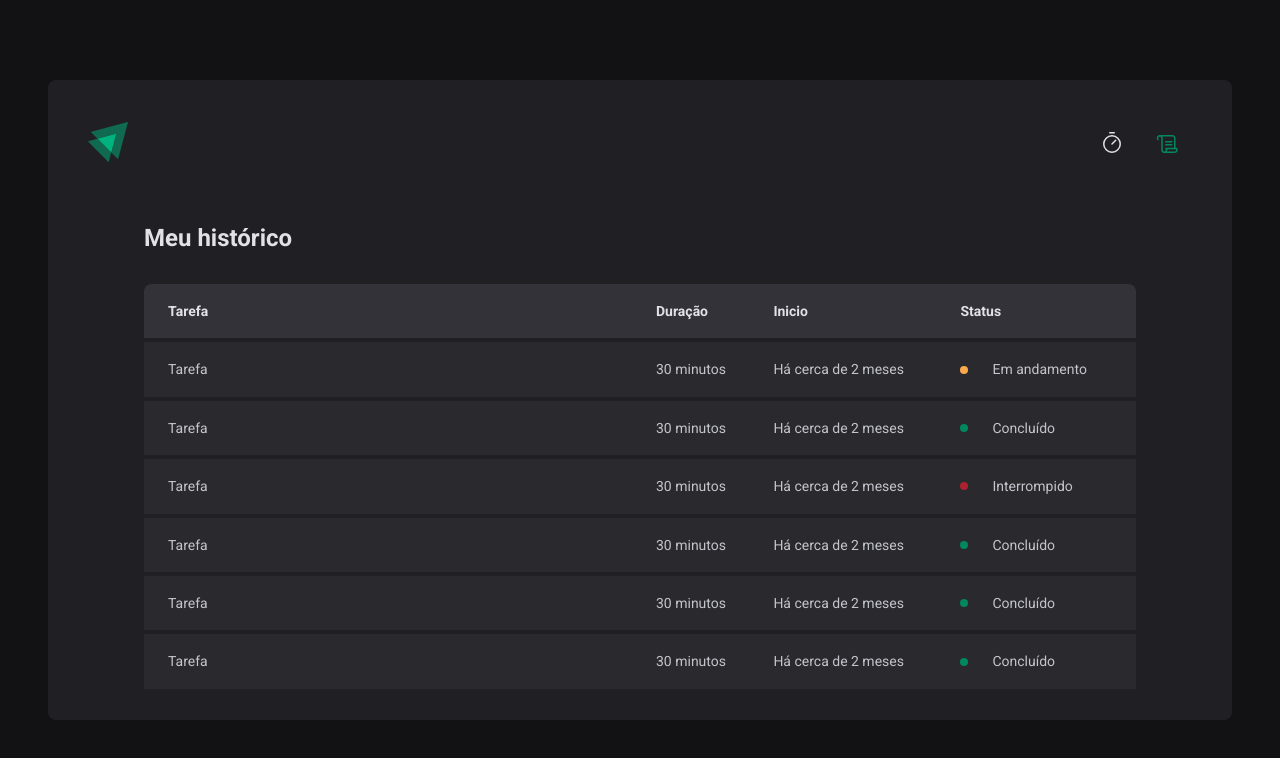
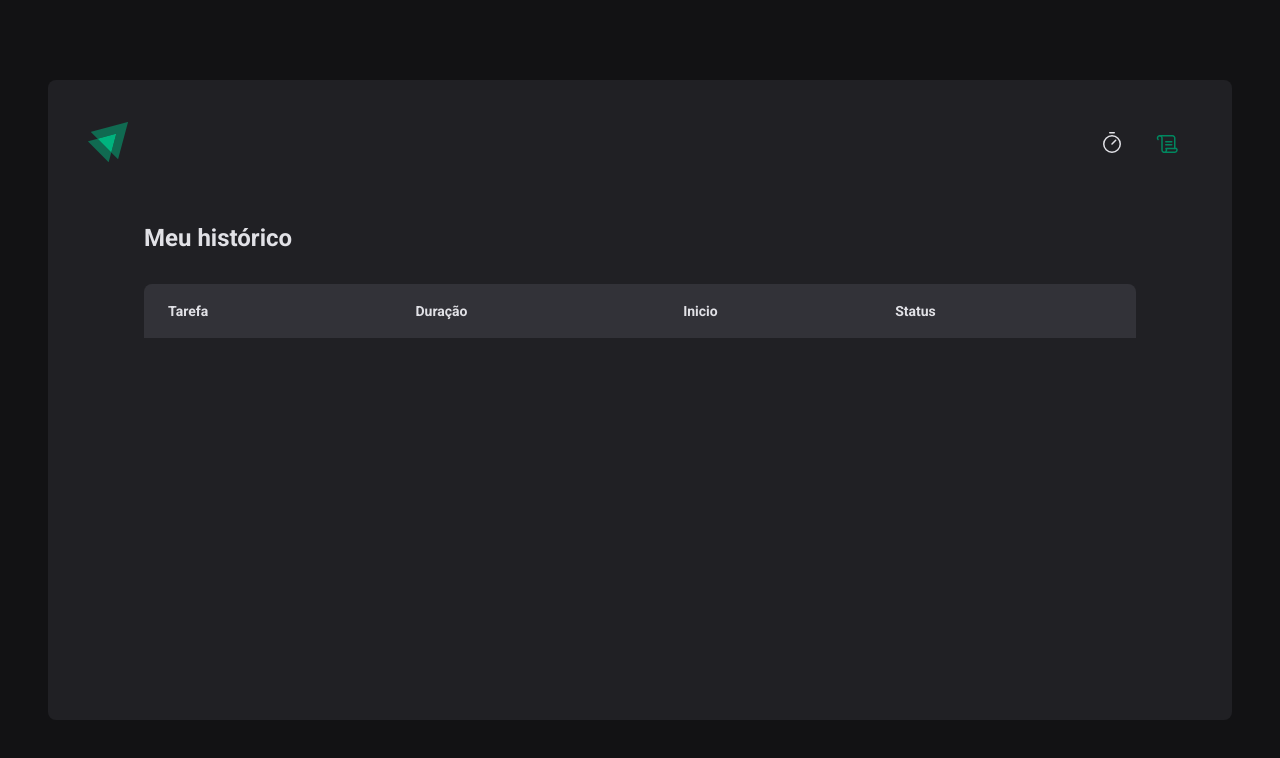
Before and after one commit to Jeffersoncharlles/mypomodoro, a React (Vite) app in the folder web/: page /history in a window 1280 px wide. Shown: the top 758 px of the page. Built offline with nearby package versions, Linux system fonts and the light colour scheme.

Commit message:
chore:context ok and create history cycles pages fn

```diff
--- a/web/src/App.tsx
+++ b/web/src/App.tsx
@@ -1,4 +1,5 @@
 import { ThemeProvider } from 'styled-components'
+import { CyclesProvider } from './contexts/CyclesContext'
 import { Router } from './router'
 import { GlobalStyle } from './styles/global'
 import { defaultTheme } from './styles/themes/default'
@@ -7,7 +8,9 @@ export const App = () => {
   return (
     <ThemeProvider theme={defaultTheme}>
       <GlobalStyle />
-      <Router />
+      <CyclesProvider>
+        <Router />
+      </CyclesProvider>
     </ThemeProvider>
   )
 }
--- a/web/src/components/Countdown/index.tsx
+++ b/web/src/components/Countdown/index.tsx
@@ -1,6 +1,6 @@
 import { differenceInSeconds } from 'date-fns'
 import { useContext, useEffect } from 'react'
-import { CyclesContext } from '../../context/CyclesContext'
+import { CyclesContext } from '../../contexts/CyclesContext'
 import { CountdownContainer, Separator } from './styles'
 
 /**
@@ -69,6 +69,7 @@ export const Countdown = () => {
     markCurrentCycleAsFinished,
     setSecondsPassed,
   ])
+  //= =============================================================================================//
 
   useEffect(() => {
     if (activeCycle) document.title = `${minutes}:${seconds}`
--- a/web/src/components/NewCycleForm/index.tsx
+++ b/web/src/components/NewCycleForm/index.tsx
@@ -1,7 +1,7 @@
 import { FormContainer, MinutesAmountInput, TaskInput } from './styles'
 
 import { useContext } from 'react'
-import { CyclesContext } from '../../context/CyclesContext'
+import { CyclesContext } from '../../contexts/CyclesContext'
 import { useFormContext } from 'react-hook-form'
 
 export const NewCycleForm = () => {
--- a/web/src/context/CyclesContext/index.tsx
+++ b/web/src/contexts/CyclesContext/index.tsx
@@ -1,4 +1,4 @@
-import { createContext, ReactNode, useState } from 'react'
+import { createContext, useState, ReactNode } from 'react'
 
 interface Cycle {
   id: string
@@ -9,13 +9,21 @@ interface Cycle {
   finishedDate?: Date
 }
 
+interface CreateCycleData {
+  task: string
+  minutesAmount: number
+}
+
 interface CyclesContextType {
+  cycles: Cycle[]
   activeCycle: Cycle | undefined
   activeCycleId: string | null
   amountSecondsPassed: number
   markCurrentCycleAsFinished: () => void
   setCycleActiveId: (id: string | null) => void
   setSecondsPassed: (seconds: number) => void
+  interruptCurrentCycle: () => void
+  createNewCycle: (data: CreateCycleData) => void
 }
 
 export const CyclesContext = createContext({} as CyclesContextType)
@@ -24,9 +32,10 @@ export const CyclesProvider = ({ children }: { children: ReactNode }) => {
   const [cycles, setCycles] = useState<Cycle[]>([])
   const [amountSecondsPassed, setAmountSecondsPassed] = useState(0)
   const [activeCycleId, setActiveCycleId] = useState<string | null>(null)
+
   const activeCycle = cycles.find((cycle) => cycle.id === activeCycleId)
   // vai procurar o id que seja igual o id do ativado
-
+  //= ==============================================================================//
   const markCurrentCycleAsFinished = () => {
     setCycles((states) =>
       states.map((cycle) => {
@@ -50,15 +59,61 @@ export const CyclesProvider = ({ children }: { children: ReactNode }) => {
     setActiveCycleId(cycleId)
   }
 
+  const interruptCurrentCycle = () => {
+    setCycles(updateCycles(cycles))
+
+    function updateCycles(cycles: Cycle[]) {
+      const result = cycles.map((cycle) => {
+        if (cycle.id === activeCycleId) {
+          // se ciclos id for igual o id do ativo
+          // colocar nele o interruptedDate
+          return { ...cycle, interruptedDate: new Date() }
+        } else {
+          return cycle
+          // se nao for igual retorna o cycle nao alterando ele
+        }
+      })
+
+      return result
+    }
+
+    setCycleActiveId(null)
+  }
+
+  const createNewCycle = (data: CreateCycleData) => {
+    const uid = () => {
+      const head = Date.now().toString(36)
+      const tail = String(Math.random().toString(36).slice(2))
+
+      return head + tail
+    }
+
+    const newCycle: Cycle = {
+      id: uid(),
+      task: data.task,
+      minutesAmount: data.minutesAmount,
+      startDate: new Date(),
+    }
+
+    setCycles((state) => [...state, newCycle])
+    // sempre que o valor do estado depende do valor anterior pego estado atual e passo ele como function
+
+    setCycleActiveId(newCycle.id)
+    setSecondsPassed(0) // reset o quando segundos se passaram
+  }
+  //= ==============================================================================//
   return (
     <CyclesContext.Provider
       value={{
+        cycles,
         activeCycle,
         activeCycleId,
         amountSecondsPassed,
         markCurrentCycleAsFinished,
         setCycleActiveId,
         setSecondsPassed,
+        createNewCycle,
+        interruptCurrentCycle,
       }}
     >
       {children}
--- a/web/src/pages/History/index.tsx
+++ b/web/src/pages/History/index.tsx
@@ -1,6 +1,12 @@
+import { formatDistanceToNow } from 'date-fns'
+import ptBR from 'date-fns/locale/pt-BR'
+import { useContext } from 'react'
+import { CyclesContext } from '../../contexts/CyclesContext'
 import { HistoryContainer, HistoryList, Status } from './styles'
 
 export const History = () => {
+  const { cycles } = useContext(CyclesContext)
+
   return (
     <HistoryContainer>
       <h1>Meu histórico</h1>
@@ -15,54 +21,31 @@ export const History = () => {
             </tr>
           </thead>
           <tbody>
-            <tr>
-              <td>Tarefa</td>
-              <td>30 minutos</td>
-              <td>Há cerca de 2 meses</td>
-              <td>
-                <Status statusColor="yellow">Em andamento</Status>
-              </td>
-            </tr>
-            <tr>
-              <td>Tarefa</td>
-              <td>30 minutos</td>
-              <td>Há cerca de 2 meses</td>
-              <td>
-                <Status statusColor="green">Concluído</Status>
-              </td>
-            </tr>
-            <tr>
-              <td>Tarefa</td>
-              <td>30 minutos</td>
-              <td>Há cerca de 2 meses</td>
-              <td>
-                <Status statusColor="red">Interrompido</Status>
-              </td>
-            </tr>
-            <tr>
-              <td>Tarefa</td>
-              <td>30 minutos</td>
-              <td>Há cerca de 2 meses</td>
-              <td>
-                <Status statusColor="green">Concluído</Status>
-              </td>
-            </tr>
-            <tr>
-              <td>Tarefa</td>
-              <td>30 minutos</td>
-              <td>Há cerca de 2 meses</td>
-              <td>
-                <Status statusColor="green">Concluído</Status>
-              </td>
-            </tr>
-            <tr>
-              <td>Tarefa</td>
-              <td>30 minutos</td>
-              <td>Há cerca de 2 meses</td>
-              <td>
-                <Status statusColor="green">Concluído</Status>
-              </td>
-            </tr>
+            {cycles.map((cycle) => {
+              return (
+                <tr key={cycle.id}>
+                  <td>{cycle.task}</td>
+                  <td>{cycle.minutesAmount} minutos</td>
+                  <td>
+                    {formatDistanceToNow(cycle.startDate, {
+                      addSuffix: true,
+                      locale: ptBR,
+                    })}
+                  </td>
+                  <td>
+                    {cycle.finishedDate && (
+                      <Status statusColor="green">Concluído</Status>
+                    )}
+                    {cycle.interruptedDate && (
+                      <Status statusColor="red">Interrompido</Status>
+                    )}
+                    {!cycle.interruptedDate && !cycle.interruptedDate && (
+                      <Status statusColor="yellow">Em andamento</Status>
+                    )}
+                  </td>
+                </tr>
+              )
+            })}
           </tbody>
         </table>
       </HistoryList>
```
Also changed, not shown: web/src/pages/Home/index.tsx (+59 -112 lines).
